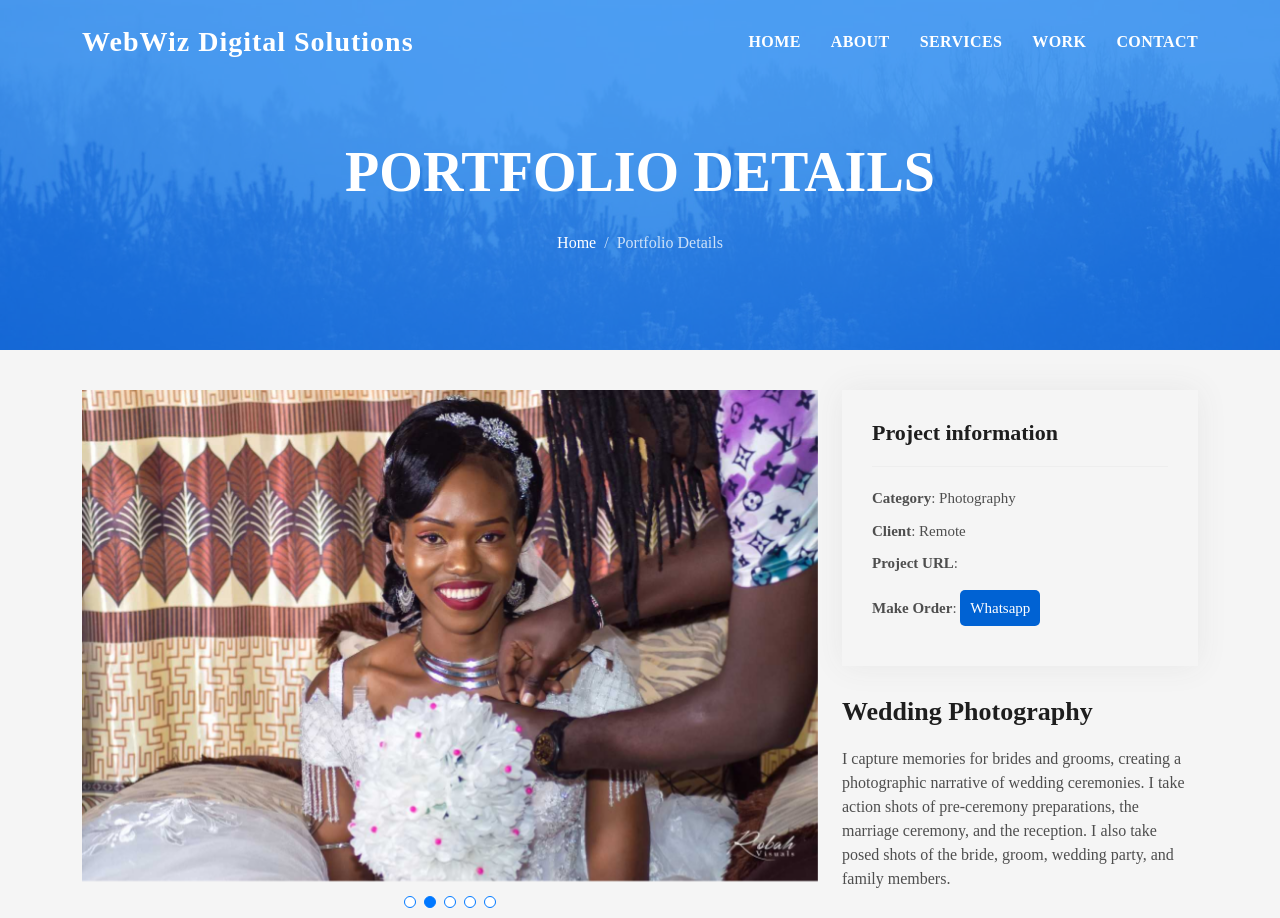
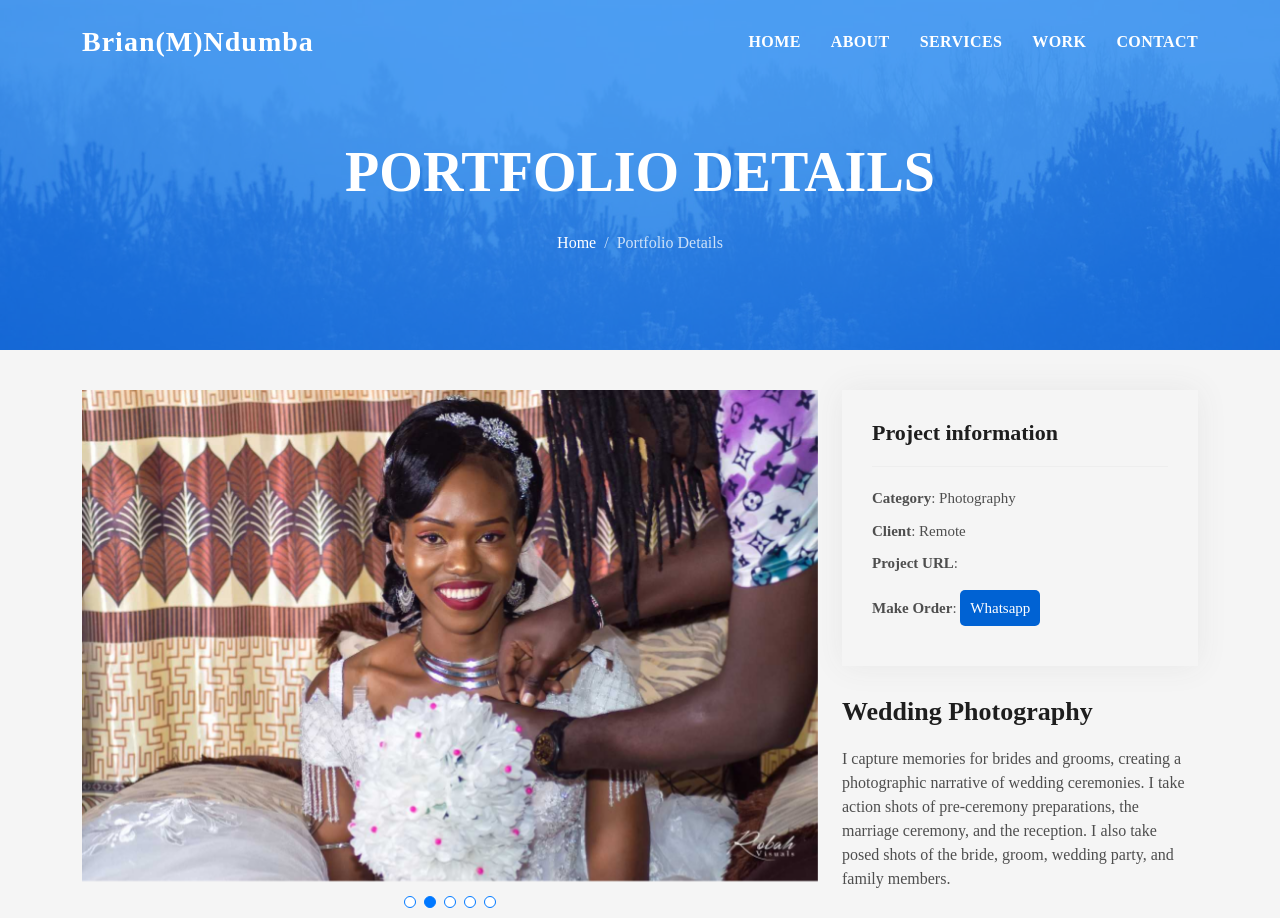
Before and after one commit to BrianMwendaNdumba/brianmwenda, a plain HTML site: page photography.html in a window 1280 px wide. Shown: the top 918 px of the page. Drawn offline with Linux system fonts and the light colour scheme.

Commit message:
Update photography.html

```diff
--- a/photography.html
+++ b/photography.html
@@ -31,7 +31,7 @@
   <header id="header" class="fixed-top">
     <div class="container d-flex align-items-center justify-content-between">
 
-      <h1 class="logo"><a href="index.html">WebWiz Digital Solutions</a></h1>
+      <h1 class="logo"><a href="index.html">Brian(M)Ndumba</a></h1>
       <!-- Uncomment below if you prefer to use an image logo -->
       <!-- <a href="index.html" class="logo"><img src="assets/img/logo.png" alt="" class="img-fluid"></a>-->
 
```
